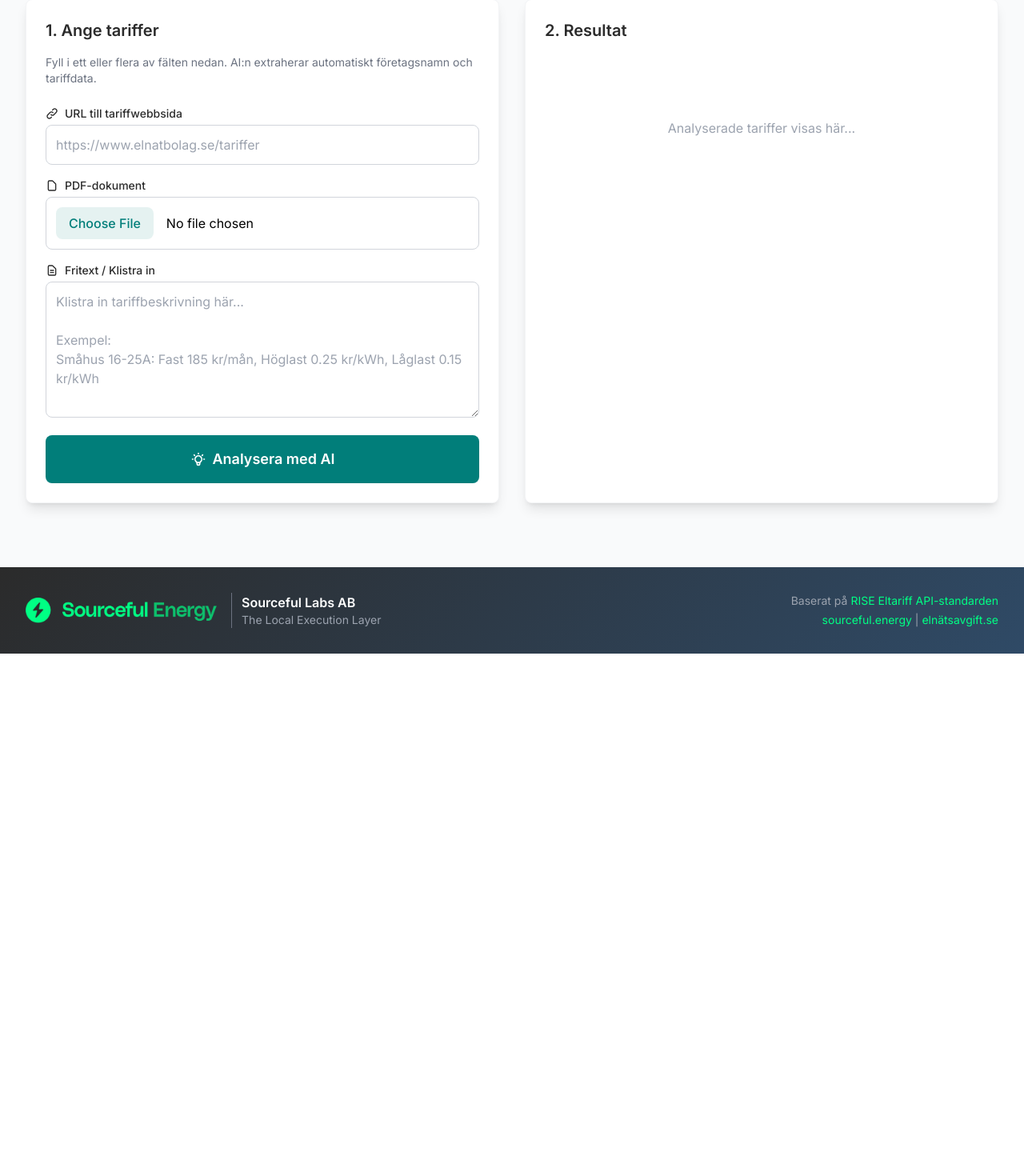
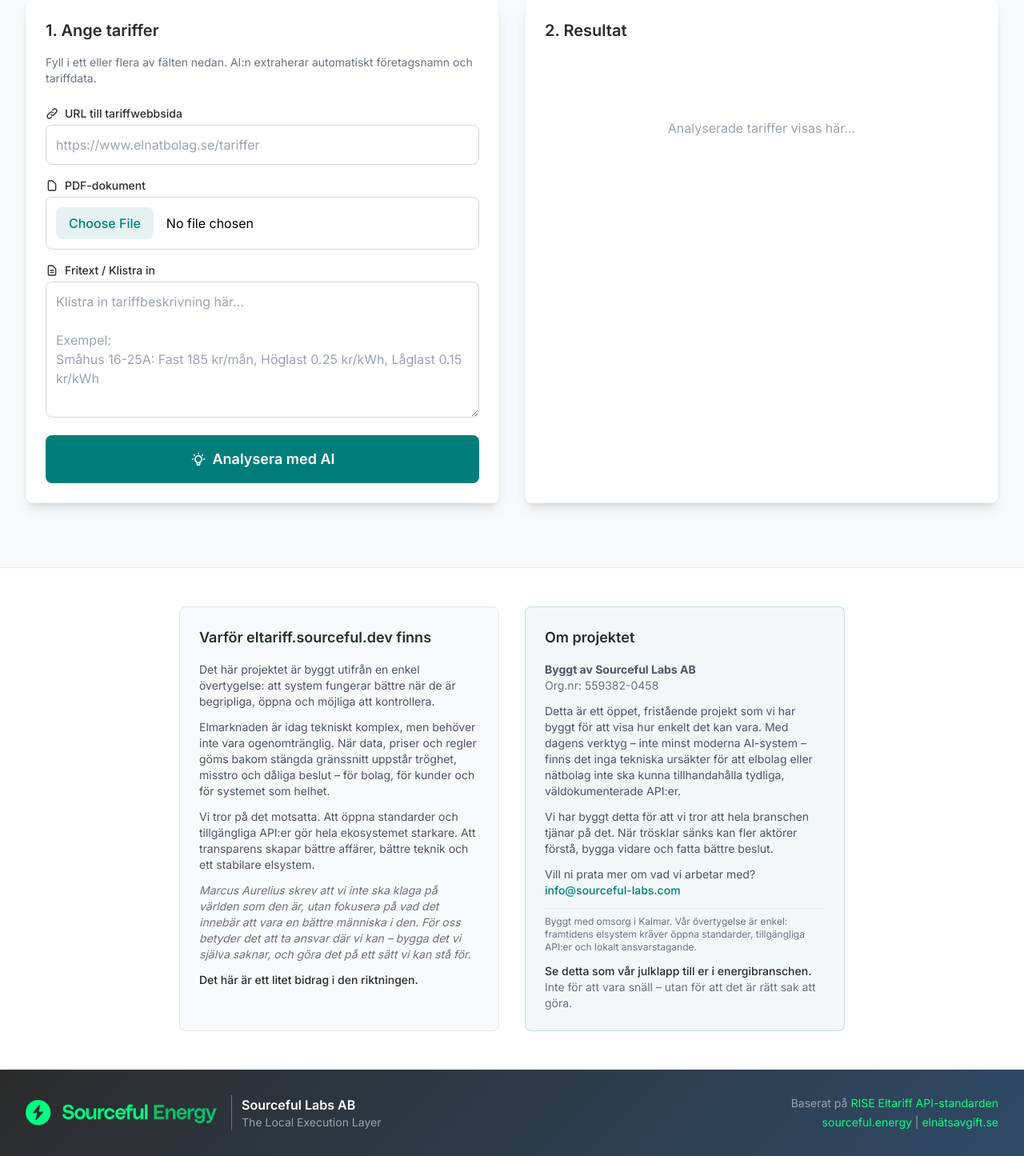
Before and after one commit to srcfl/eltariff-ai-api, a Python web app: template src/eltariff/templates/index.html in a window 1280 px wide. Shown: the part 351-1796 px from the top of the page at 80% size. Before the commit the page ends 1168 px from the top, so only its background shows below. Run offline with Jinja, Linux system fonts and the light colour scheme; the template is opened without the code that fills it, so the values that code supplies are empty; some libraries are stand-ins or nearby versions.

Commit message:
Lägg till Om-sektion med Sourceful-manifest
Nya faktarutor på startsidan:
- "Varför eltariff.sourceful.dev finns" - vår syn på öppenhet
- "Om projektet" - Sourceful Labs info och kontakt

🤖 Generated with [Claude Code](https://claude.com/claude-code)

Co-Authored-By: Claude Opus 4.5 <noreply@anthropic.com>

```diff
--- a/src/eltariff/templates/index.html
+++ b/src/eltariff/templates/index.html
@@ -376,8 +376,71 @@ Småhus 16-25A: Fast 185 kr/mån, Höglast 0.25 kr/kWh, Låglast 0.15 kr/kWh"></
         </div>
     </main>
 
+    <!-- About Section -->
+    <section class="bg-white border-t border-gray-200 mt-12">
+        <div class="max-w-4xl mx-auto px-4 py-12 sm:px-6 lg:px-8">
+            <div class="grid md:grid-cols-2 gap-8">
+                <!-- Varför detta finns -->
+                <div class="bg-gray-50 rounded-lg p-6 border border-gray-200">
+                    <h3 class="text-lg font-semibold text-sourceful-grey mb-4">Varför eltariff.sourceful.dev finns</h3>
+                    <div class="text-sm text-gray-600 space-y-3">
+                        <p>
+                            Det här projektet är byggt utifrån en enkel övertygelse:
+                            att system fungerar bättre när de är begripliga, öppna och möjliga att kontrollera.
+                        </p>
+                        <p>
+                            Elmarknaden är idag tekniskt komplex, men behöver inte vara ogenomtränglig.
+                            När data, priser och regler göms bakom stängda gränssnitt uppstår tröghet, misstro och dåliga beslut – för bolag, för kunder och för systemet som helhet.
+                        </p>
+                        <p>
+                            Vi tror på det motsatta. Att öppna standarder och tillgängliga API:er gör hela ekosystemet starkare.
+                            Att transparens skapar bättre affärer, bättre teknik och ett stabilare elsystem.
+                        </p>
+                        <p class="text-gray-500 italic">
+                            Marcus Aurelius skrev att vi inte ska klaga på världen som den är, utan fokusera på vad det innebär att vara en bättre människa i den.
+                            För oss betyder det att ta ansvar där vi kan – bygga det vi själva saknar, och göra det på ett sätt vi kan stå för.
+                        </p>
+                        <p class="font-medium text-sourceful-grey">
+                            Det här är ett litet bidrag i den riktningen.
+                        </p>
+                    </div>
+                </div>
+
+                <!-- Om projektet -->
+                <div class="bg-sourceful-green/5 rounded-lg p-6 border border-sourceful-green/20">
+                    <h3 class="text-lg font-semibold text-sourceful-grey mb-4">Om projektet</h3>
+                    <div class="text-sm text-gray-600 space-y-3">
+                        <p>
+                            <strong>Byggt av Sourceful Labs AB</strong><br>
+                            <span class="text-gray-500">Org.nr: 559382-0458</span>
+                        </p>
+                        <p>
+                            Detta är ett öppet, fristående projekt som vi har byggt för att visa hur enkelt det kan vara.
+                            Med dagens verktyg – inte minst moderna AI-system – finns det inga tekniska ursäkter för att elbolag eller nätbolag inte ska kunna tillhandahålla tydliga, väldokumenterade API:er.
+                        </p>
+                        <p>
+                            Vi har byggt detta för att vi tror att hela branschen tjänar på det.
+                            När trösklar sänks kan fler aktörer förstå, bygga vidare och fatta bättre beslut.
+                        </p>
+                        <p>
+                            Vill ni prata mer om vad vi arbetar med?<br>
+                            <a href="mailto:info@sourceful-labs.com" class="text-sourceful-green hover:underline font-medium">info@sourceful-labs.com</a>
+                        </p>
+                        <p class="text-gray-500 text-xs pt-2 border-t border-gray-200">
+                            Byggt med omsorg i Kalmar. Vår övertygelse är enkel: framtidens elsystem kräver öppna standarder, tillgängliga API:er och lokalt ansvarstagande.
+                        </p>
+                        <p class="font-medium text-sourceful-grey">
+                            Se detta som vår julklapp till er i energibranschen.<br>
+                            <span class="text-gray-500 font-normal">Inte för att vara snäll – utan för att det är rätt sak att göra.</span>
+                        </p>
+                    </div>
+                </div>
+            </div>
+        </div>
+    </section>
+
     <!-- Footer -->
-    <footer class="gradient-bg text-white mt-12">
+    <footer class="gradient-bg text-white">
         <div class="max-w-7xl mx-auto px-4 py-8 sm:px-6 lg:px-8">
             <div class="flex flex-col md:flex-row justify-between items-center gap-4">
                 <div class="flex items-center gap-3">
```
